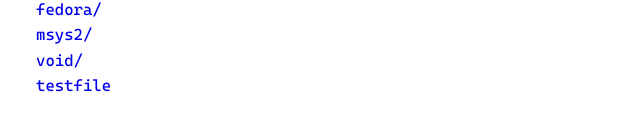
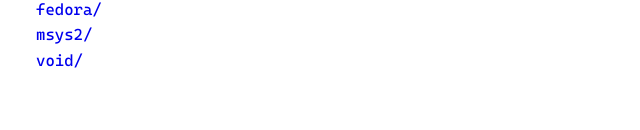
Before and after one commit to Church1776/pkgdb, a plain HTML site: page index.html in a window 1280 px wide. Shown: the part 196-326 px from the top of the page, 0-640 px from the left. Drawn offline with Linux system fonts and the light colour scheme.

Commit message:
Removing useless test.html file from root index file for site.

```diff
--- a/index.html
+++ b/index.html
@@ -33,7 +33,6 @@
       <li><a href="fedora/">fedora/</a></li>
       <li><a href="msys2/">msys2/</a></li>
       <li><a href="void/">void/</a></li>
-      <li><a href="test.html">testfile</a></li>
     </ul>
   </main>
 </body>
```
